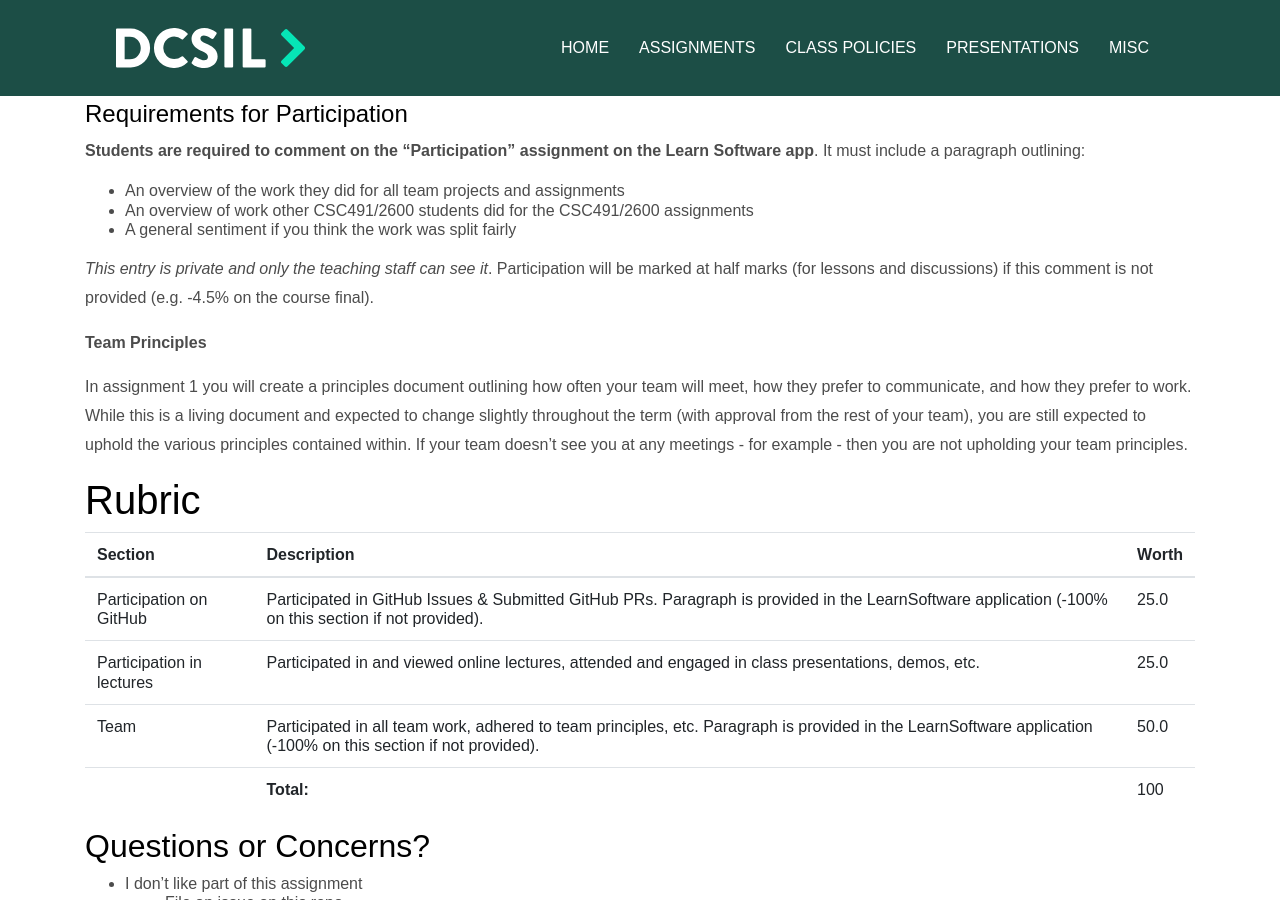
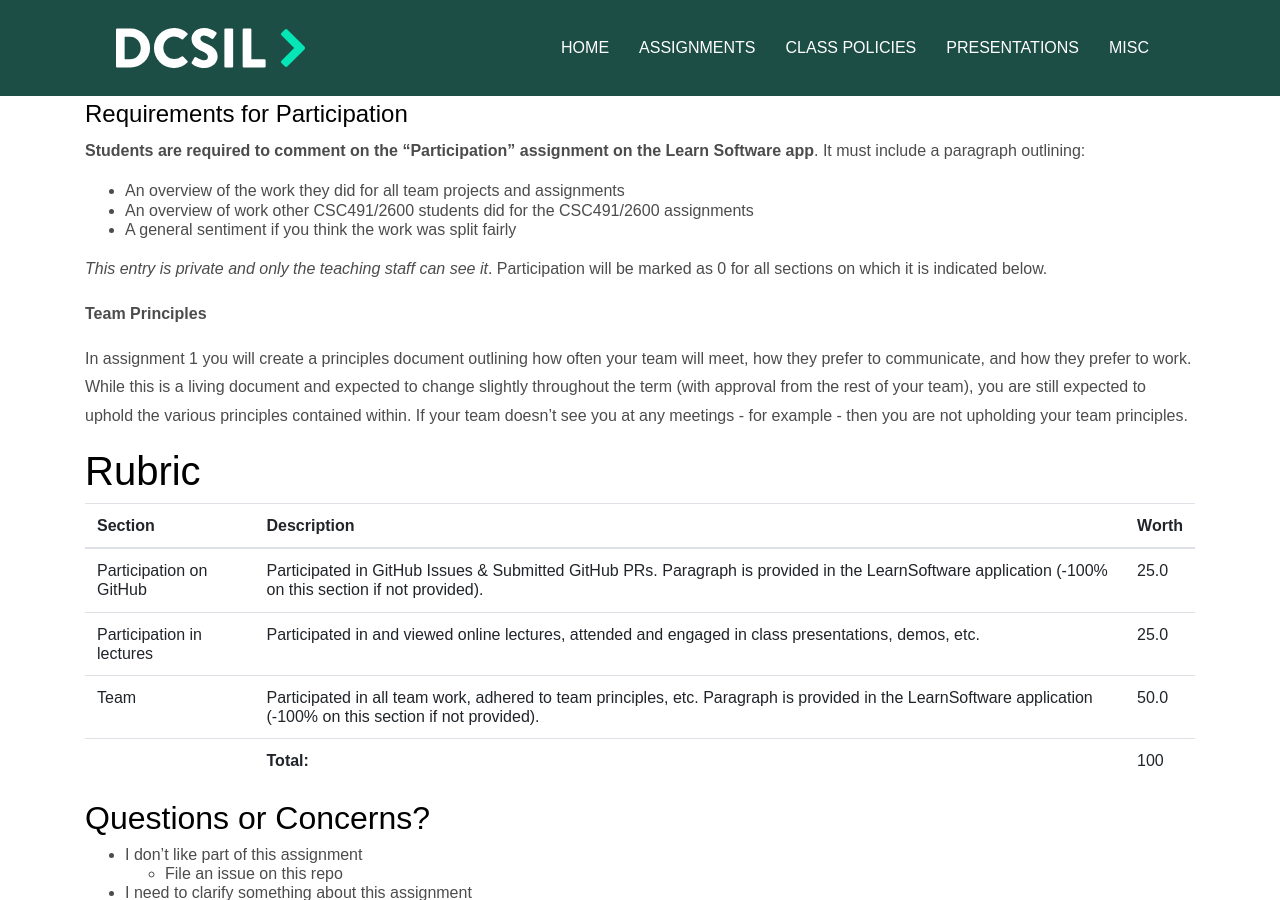
Before and after one commit to dcsil/CSC491, a Jekyll site: the page built from assignments/participation.md, in a window 1280 px wide and 900 px high, scrolled down 560 px. Built offline with Jekyll 4.4.1, drawn with Linux system fonts in a browser that asks for light colours; our own code applies the rules of GitHub Pages for plain Markdown files.

Commit message:
Update participation.md

```diff
--- a/assignments/participation.md
+++ b/assignments/participation.md
@@ -23,7 +23,7 @@ Note that some of these can be easily tracked (GitHub issues, Pull Requests, com
 - An overview of work other CSC491/2600 students did for the CSC491/2600 assignments
 - A general sentiment if you think the work was split fairly
 
-_This entry is private and only the teaching staff can see it_. Participation will be marked at half marks (for lessons and discussions) if this comment is not provided (e.g. -4.5% on the course final).
+_This entry is private and only the teaching staff can see it_. Participation will be marked as 0 for all sections on which it is indicated below.
 
 **Team Principles**
 
```
